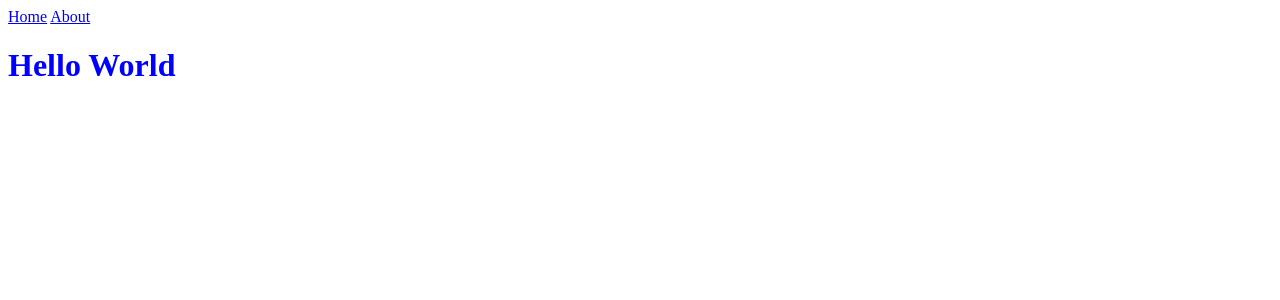
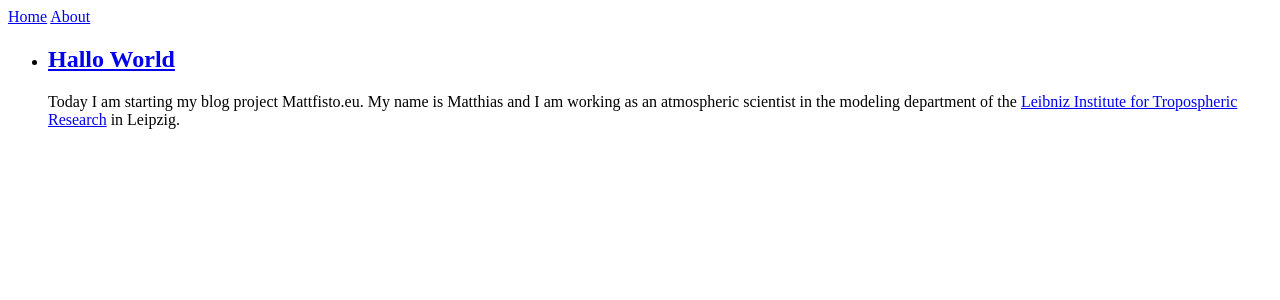
Before and after one commit to mttfst/mttfst.github.io, a Jekyll site: the page built from index.html, in a window 1280 px wide. Shown: the top 300 px of the page. Built offline with Jekyll 4.4.1, drawn with Linux system fonts in a browser that asks for light colours.

Commit message:
Add first post

```diff
--- /dev/null
+++ b/_posts/2020-09-10-Hello-World.md
@@ -0,0 +1,15 @@
+---
+layout: post
+title: Hallo World
+---
+
+Today I am starting my blog project Mattfisto.eu.
+My name is Matthias and I am working as an atmospheric scientist in the modeling department of the [Leibniz Institute for Tropospheric Research](https://www.tropos.de/en/) in Leipzig.
+
+During my work I run into problems all the time.
+At Coding, plotting, data processing, etc...
+And I really love it to find solutions to all my problems.
+Since I started my Ph.D. I solved a lot of these puzzles, but anyway no matter how much I learned I run into the same problems over and over again.
+
+So this is basically the aim of this Blog.
+I want to write down all the clever solution  I come across in my daily business in order to help me when I run into a problem I already had. And maybe I can also help you to solve one of your issues.
--- a/index.html
+++ b/index.html
@@ -3,4 +3,11 @@ layout: default
 title: Home
 ---
 
-<h1>Hello World</h1>
+<ul>
+  {% for post in site.posts %}
+    <li>
+      <h2><a href="{{ post.url }}">{{ post.title }}</a></h2>
+      {{ post.excerpt }}
+    </li>
+  {% endfor %}
+</ul>
```
Also changed, not shown: _layouts/post.html (added, +7 -0 lines).
